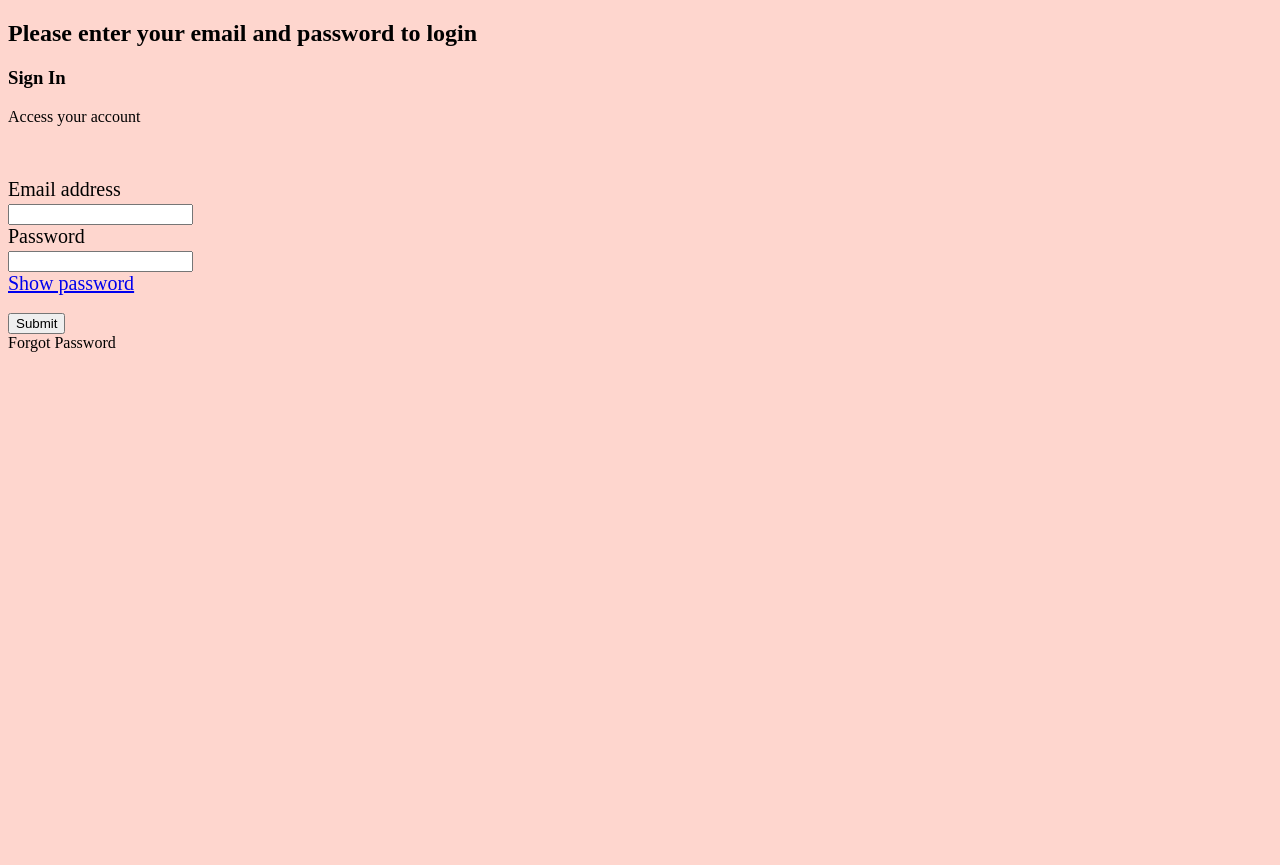
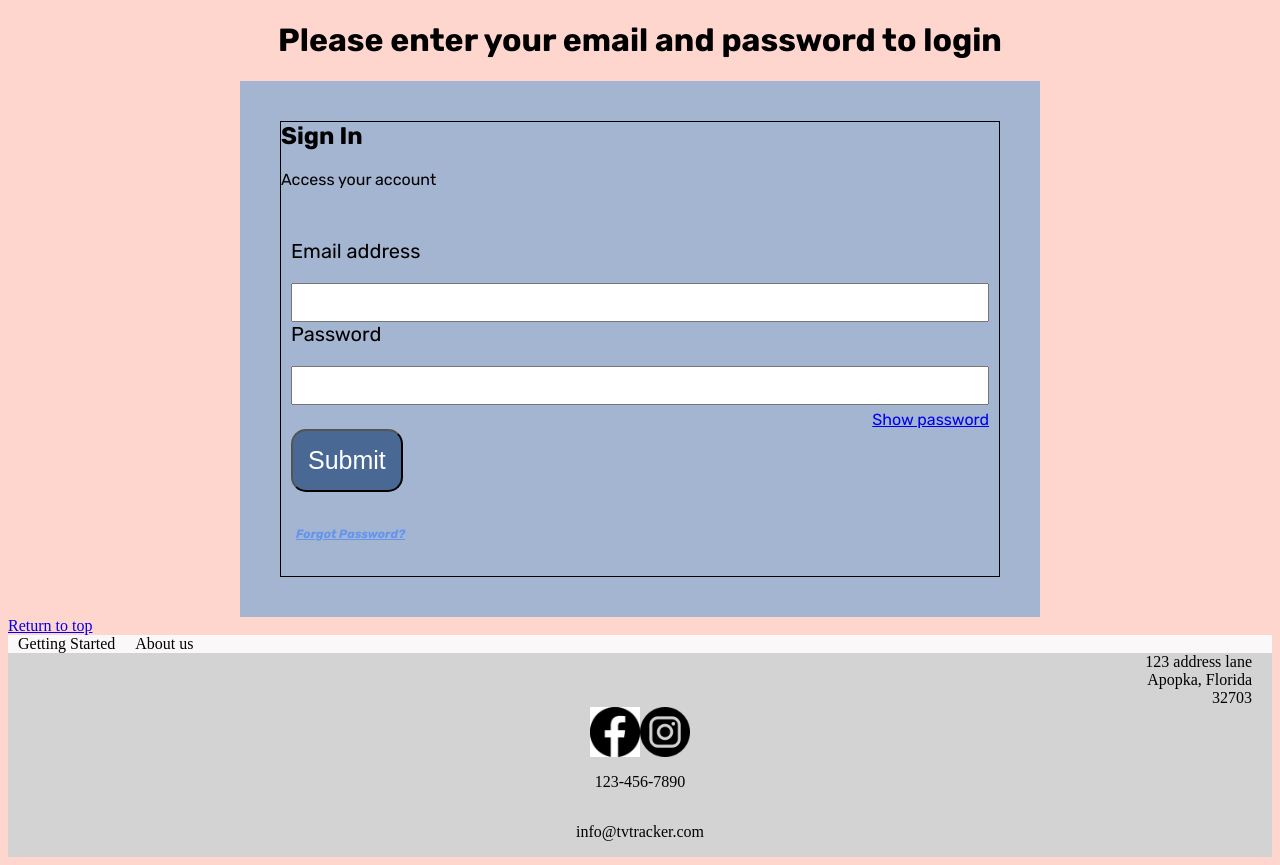
Before and after one commit to Eliaprogrammer/tv_show_tracker_website_app, a React (Vite) app: page /sign_in in a window 1280 px wide. Before the commit the page ends 800 px from the top, so only its background shows below. Built offline with nearby package versions, Linux system fonts and the light colour scheme.

Commit message:
Uploading the latest version of the landing page, AppRouter.jsx, index.html code;In addition to CSS files. Created A separate file for the footer and Login.jsx.

```diff
--- a/index.html
+++ b/index.html
@@ -3,6 +3,9 @@
   <head>
     <meta charset="UTF-8" />
     <meta name="viewport" content="width=device-width, initial-scale=1.0" />
+    <link rel="preconnect" href="https://fonts.googleapis.com">
+    <link rel="preconnect" href="https://fonts.gstatic.com" crossorigin>
+    <link href="https://fonts.googleapis.com/css2?family=Rubik:ital,wght@0,300..900;1,300..900&display=swap" rel="stylesheet">
     <title>tv_show_tracker_website_app</title>
   </head>
   <body>
--- a/src/AppRouter.jsx
+++ b/src/AppRouter.jsx
@@ -2,6 +2,7 @@ import {BrowserRouter, Routes, Route} from "react-router-dom";
 import NewAccount from './CreateAccount.jsx';
 import TvShowApp from './TvShowApp.jsx';
 import Login from './Login.jsx';
+import Footer from "./Footer.jsx"
 
  function AppRouter(){
     return(
@@ -12,6 +13,7 @@ import Login from './Login.jsx';
                 <Route path="/create_account" element={<NewAccount />} />
                 <Route path="/sign_in" element={<Login />} />
             </Routes>
+            <Footer />
         </BrowserRouter>
     )
 }
--- /dev/null
+++ b/src/Footer.css
@@ -0,0 +1,39 @@
+.footer{
+    background-color: lightgray;
+}
+
+.footerLinks{
+    background-color: #faf8f8;
+    display: flex;
+    flex-direction: row;
+}
+
+.footerLinks p{
+    margin: 0 10px;
+}
+
+.address p{
+    margin: auto 20px;
+    display: flex;
+    flex-direction: column;
+    align-items: flex-end;
+}
+
+.Images img{
+    width: 50px;
+    height: 50px;
+}
+
+.Images{
+    display: flex;
+    flex-direction: row;
+    align-items: center;
+    justify-content: center;
+}
+
+.info{
+    display: flex;
+    flex-direction: column;
+    align-items: center;
+    justify-content: center;
+}
--- /dev/null
+++ b/src/Footer.jsx
@@ -0,0 +1,42 @@
+import facebook from './assets/facebook.png';
+import instagram from './assets/Instagram_icon.png';
+import './Footer.css';
+import {Link} from "react-router-dom";
+
+function Footer(){
+    return(
+        <div>
+            <Link to = "top"> Return to top</Link>
+            <div className="footer">
+
+
+                <div className="footerLinks">
+                    <p>Getting Started</p>
+                    <p>About us</p>
+                </div>
+
+
+
+                <div className="address" >
+                    <p>123 address lane</p>
+                    <p>Apopka, Florida</p>
+                    <p>32703</p>
+                </div>
+
+                <div className="Images">
+                    <img src={facebook} alt = "An image of facebook logo"/>
+                    <img src={instagram} alt = "An image of instagram logo"/>
+                </div>
+
+                <div className="info">
+                    <p>123-456-7890</p>
+                    <p>info@tvtracker.com</p>
+
+                </div>
+            </div>
+        </div>
+
+
+    )
+}
+export default Footer;
--- /dev/null
+++ b/src/Login.css
@@ -0,0 +1,79 @@
+*{
+    box-sizing: border-box;
+}
+
+h1 {
+    display: flex;
+    align-items: center;
+    justify-content: center;
+}
+
+.login-form{
+    font-family: "Rubik", sans-serif;
+    max-width: 800px;
+    margin-left: auto;
+    margin-right: auto;
+}
+
+.outer{
+    background-color: #a4b5d1;
+    padding: 40px;
+
+}
+
+.login-design{
+    border: black solid 1px;
+    background-color: #a4b5d1;
+
+
+}
+
+.login-design label{
+    margin-bottom: 10px;
+    padding-bottom: 10px;
+}
+
+.form-header{
+    margin-bottom: 50px;
+}
+
+.form-header h2{
+    margin-top:0;
+
+}
+label, input{
+    display: block;
+}
+input{
+    width: 100%;
+    padding: 10px 5px;
+
+}
+.form-group{
+    margin: 0 10px;
+}
+
+.form-group .password{
+    display: block;
+    text-align: right;
+    margin-top: 5px;
+}
+
+
+.loginSubmit{
+    background-color: #496894;
+    color: white;
+    padding: 15px;
+    font-size: clamp(25px, 2vw ,17px);
+    border-radius: 15px;
+}
+.forgot{
+    display: block;
+    color:cornflowerblue;
+    margin-top: 35px;
+    margin-bottom: 35px;
+    font-style: italic;
+    margin-left: 5px;
+    font-size: 12px;
+    font-weight: bold;
+}
--- a/src/Login.jsx
+++ b/src/Login.jsx
@@ -1,41 +1,49 @@
+import "./Login.css";
+import {Link} from "react-router-dom";
 function Login(){
     return(
-        <>
-            <h2>Please enter your email and password to login</h2>
+        <div className="login-form">
+            <h1>Please enter your email and password to login</h1>
+            <div className="outer">
+                <form className="login-design">
+                    <div className="form-header">
+                        <h2>Sign In</h2>
+                        <p>Access your account</p>
+                    </div>
 
-            <form>
 
-                <h3>Sign In</h3>
-                <p>Access your account</p>
 
-                <br/>
-                <br />
-
+                    <div className="form-group">
                         <label>
                             Email address
-                    <br/>
+                        </label>
                         <input name="email" type="email"/>
+                    </div>
+
+
+
+
+                    <div className="form-group">
+                        <label>
+                            Password
                         </label>
 
-                <br/>
+                        <input name="password" type="password"/>
 
-                <label>
-                    Password
-                    <br/>
-                    <input name="password" type="password"/>
-                    <br/>
-                    <a href="#" name="show ">Show password</a>
-                </label>
+                        <Link className="password" to="#" name="show ">Show password</Link>
+                    </div>
 
-                <br/>
-                <br/>
+                    <div className="form-group">
+                        <button className="loginSubmit" type="submit"> Submit</button>
 
+                        <Link className="forgot" to="#">Forgot Password?</Link>
+                    </div>
 
-                <button className="login" type="submit"> Submit</button>
                 </form>
-            <a>Forgot Password</a>
-        </>
 
+            </div>
+
+        </div>
     )
 
 }
--- a/src/TvShowApp.css
+++ b/src/TvShowApp.css
@@ -96,43 +96,3 @@ body{
   padding: 8px 11px;
   font-size: clamp(16px, 2.5vw, 21px);
 }
-
-.footer{
-  background-color: lightgray;
-}
-
-.footerLinks{
-  background-color: #faf8f8;
-  display: flex;
-  flex-direction: row;
-}
-
-.footerLinks p{
-  margin: 0 10px;
-}
-
-.address p{
-  margin: auto 20px;
-  display: flex;
-  flex-direction: column;
-  align-items: flex-end;
-}
-
-.Images img{
-  width: 50px;
-  height: 50px;
-}
-
-.Images{
-  display: flex;
-  flex-direction: row;
-  align-items: center;
-  justify-content: center;
-}
-
-.info{
-  display: flex;
-  flex-direction: column;
-  align-items: center;
-  justify-content: center;
-}
--- a/src/TvShowApp.jsx
+++ b/src/TvShowApp.jsx
@@ -4,8 +4,6 @@ import {useMediaQuery} from 'react-responsive';
 import {useNavigate} from 'react-router-dom';
 
 import './TvShowApp.css'
-import facebook from './assets/facebook.png';
-import instagram from './assets/Instagram_icon.png';
 
 
 const Responsiveness = () =>{
@@ -22,13 +20,11 @@ const Responsiveness = () =>{
 }
 
 function TvShowApp() {
-    // const navigate = useNavigate();
     return (
         <div >
             <Responsiveness/>
             <Header />
             <Body />
-            <Footer />
         </div>
 
     )
@@ -89,41 +85,4 @@ function Body(){
     )
 }
 
-function Footer(){
-    return(
-        <div>
-            <a href = "top"> Return to top</a>
-            <div className="footer">
-
-
-                <div className="footerLinks">
-                    <p>Getting Started</p>
-                    <p>About us</p>
-                </div>
-
-
-
-                <div className="address" >
-                    <p>123 address lane</p>
-                    <p>Apopka, Florida</p>
-                    <p>32703</p>
-                </div>
-
-                <div className="Images">
-                    <img src={facebook} alt = "An image of facebook logo"/>
-                    <img src={instagram} alt = "An image of instagram logo"/>
-                </div>
-
-                <div className="info">
-                    <p>123-456-7890</p>
-                    <p>info@tvtracker.com</p>
-
-                </div>
-            </div>
-        </div>
-
-
-    )
-}
-
 export default TvShowApp
```
Lines whose indentation alone changed are shown as unchanged.
